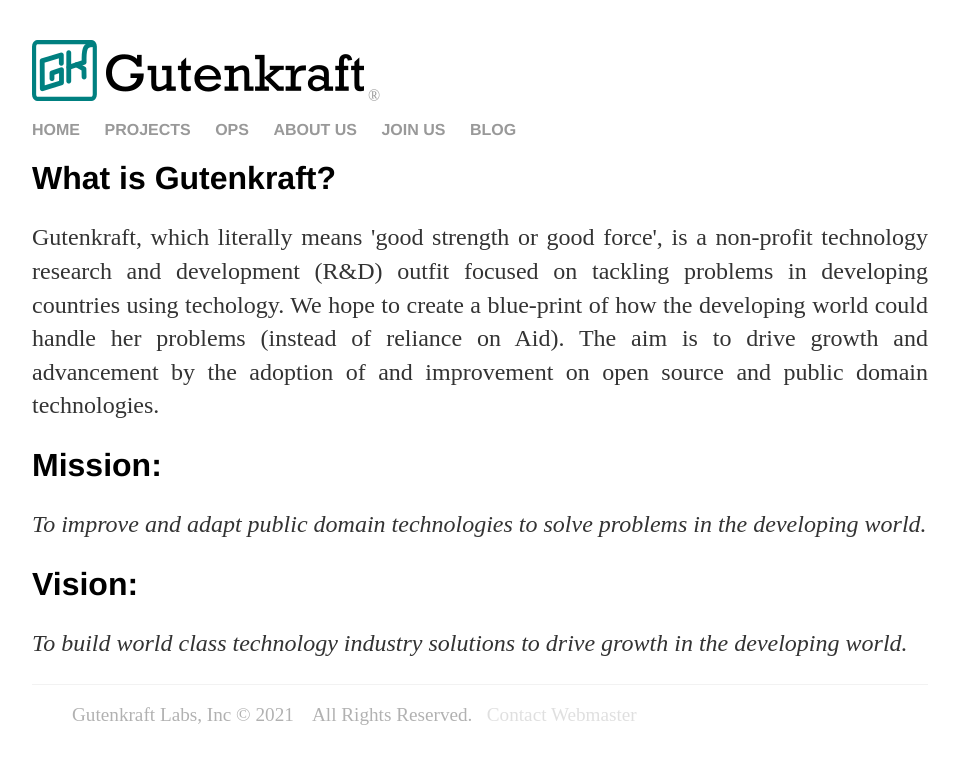
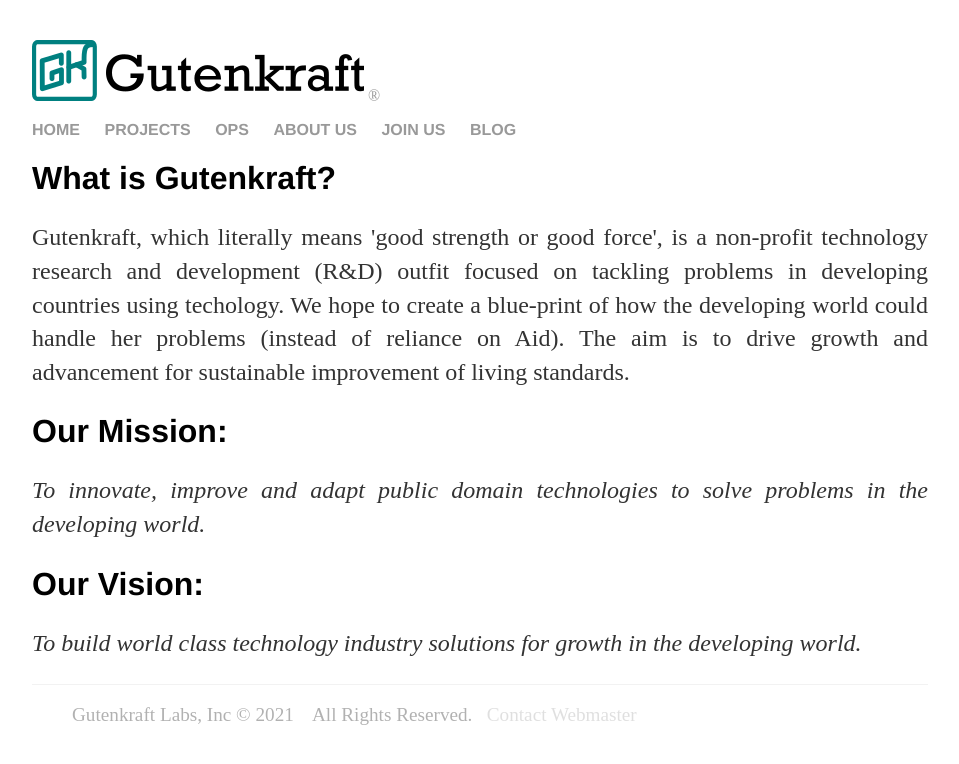
Before and after one commit to oferonmi/datafilik.github.io, a Jekyll site: the page built from about/index.html, in a window 1280 px wide. Shown: the top 764 px of the page, without its empty margins (160-1119 px from the left). Built offline with Jekyll 4.4.1, drawn with Linux system fonts in a browser that asks for light colours.

Commit message:
content update

```diff
--- a/about/index.html
+++ b/about/index.html
@@ -5,19 +5,19 @@
 <div class="blurb">
 	<h1>What is Gutenkraft?</h1>
 	<p align="justify">
-		Gutenkraft, which literally means 'good strength or good force', is a non-profit technology research and development (R&D) outfit focused on tackling problems in developing countries using techology. We hope to create a blue-print of how the developing world could handle her problems (instead of reliance on Aid). The aim is to drive growth and advancement by the adoption of and improvement on open source and public domain technologies.
+		Gutenkraft, which literally means 'good strength or good force', is a non-profit technology research and development (R&D) outfit focused on tackling problems in developing countries using techology. We hope to create a blue-print of how the developing world could handle her problems (instead of reliance on Aid). The aim is to drive growth and advancement for sustainable improvement of living standards.
 	</p>
-	<h1>Mission:</h1>
+	<h1>Our Mission:</h1>
 	<p align="justify">
 		<em>
-			To improve and adapt public domain technologies to solve problems in the developing world.
+			To innovate, improve and adapt public domain technologies to solve problems in the developing world.
 		</em>
 	</p>
 
-	<h1>Vision:</h1>
+	<h1>Our Vision:</h1>
 	<p align="justify">
 		<em>
-			To build world class technology industry solutions to drive growth in the developing world.
+			To build world class technology industry solutions for growth in the developing world.
 		</em>
 	</p>
 </div> <!--blurb-->
--- a/index.html
+++ b/index.html
@@ -1,19 +1,19 @@
 ---
 layout: default
-title: Gutenkraft - Innovating on and adapting public domain technologies for the developing world
+title: Gutenkraft - Innovation and adaptation for growth
 ---
 <div class="blurb">
 	<h1>Mission:</h1>
 	<p align="justify">
 		<em>
-			To improve and adapt public domain technologies to solve problems in the developing world.
+			To innovate, improve and adapt public domain technologies to solve problems in the developing world.
 		</em>
 	</p>
 
 	<h1>Vision:</h1>
 	<p align="justify">
 		<em>
-			To build world class technology industry solutions to drive growth in the developing world.
+			To build world class technology industry solutions for growth in the developing world.
 		</em>
 	</p>
 </div> <!--blurb-->
```
